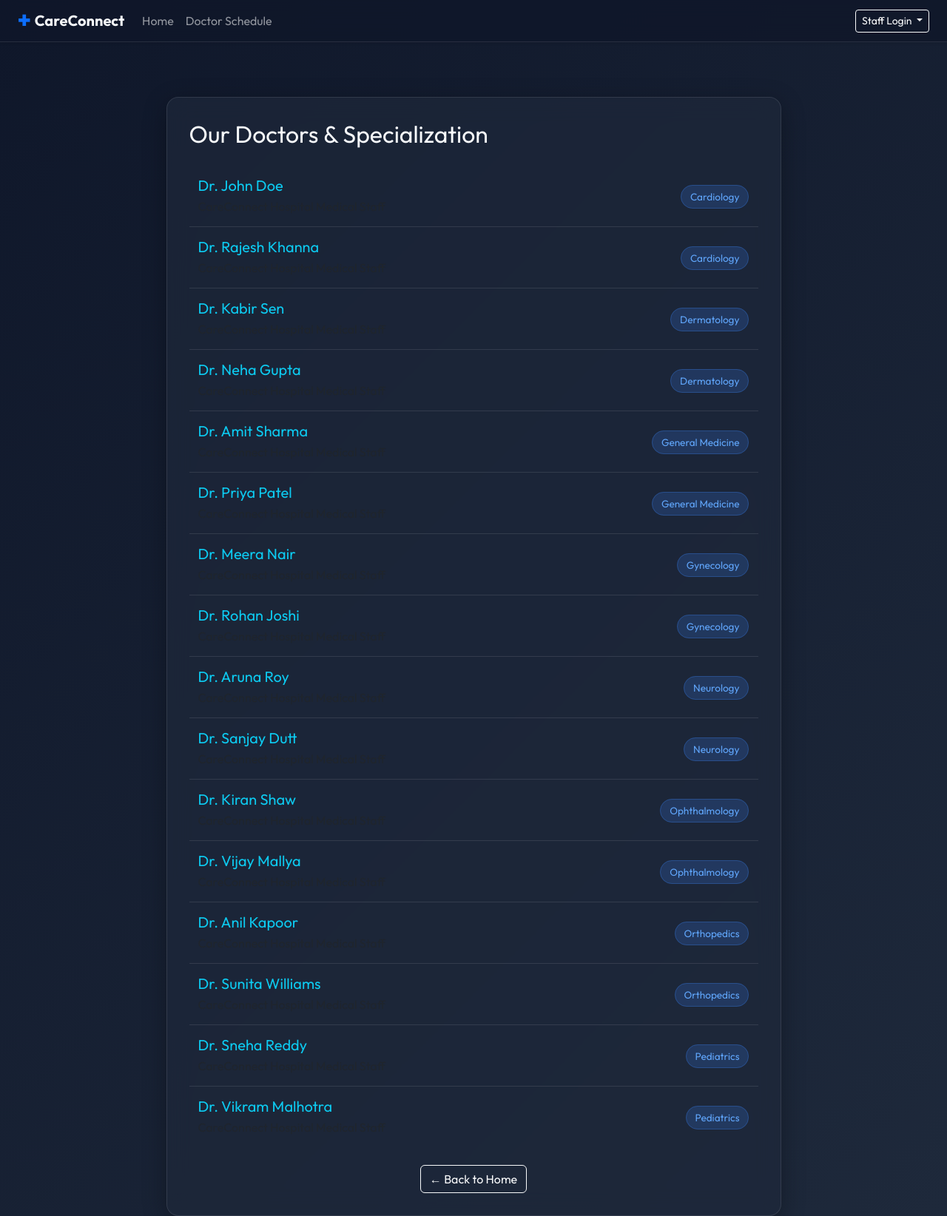
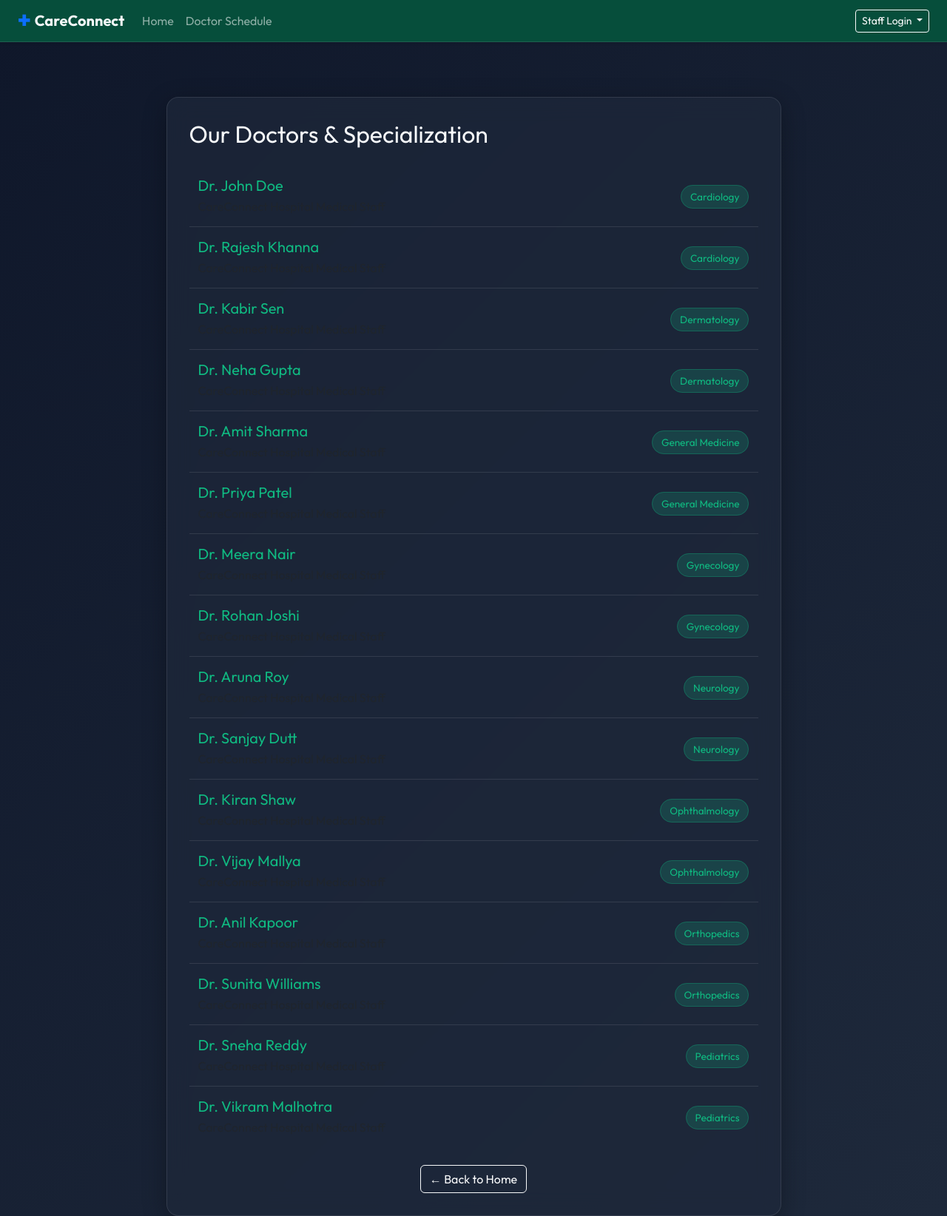
Before and after one commit to Shivamdadhich/CareConnect, a Flask app: page /schedule in a window 1280 px wide. Shown: the whole page at 74% size. Run offline with Flask 3, Linux system fonts and the light colour scheme; data comes from the database, SQL or seed files in the repository; some libraries are stand-ins or nearby versions.

Commit message:
Apply Option 1 (Emerald Mint) color theme style overrides globally across all pages and logins

```diff
--- a/templates/doctor_dashboard.html
+++ b/templates/doctor_dashboard.html
@@ -10,6 +10,7 @@
         .patient-card { background: #f8f9fa; border-radius: 8px; padding: 18px; }
         .section-title { font-weight: 700; margin-top: 20px; }
     </style>
+    {% include 'theme_style.html' %}
 </head>
 <body>
   {% include 'header.html' %}
--- a/templates/doctor_login.html
+++ b/templates/doctor_login.html
@@ -6,6 +6,7 @@
     <title>Doctor Login | CareConnect</title>
     <link href="https://cdn.jsdelivr.net/npm/bootstrap@5.3.0/dist/css/bootstrap.min.css" rel="stylesheet">
     <link rel="stylesheet" href="{{ url_for('static', filename='doctor_login.css') }}">
+    {% include 'theme_style.html' %}
 </head>
 <body class="bg-light">
     <div class="container mt-5">
--- a/templates/doctor_schedule.html
+++ b/templates/doctor_schedule.html
@@ -59,14 +59,15 @@
         }
 
         .badge-specialization {
-            background: rgba(59, 130, 246, 0.2);
-            color: #60a5fa;
-            border: 1px solid rgba(59, 130, 246, 0.3);
+            background: rgba(16, 185, 129, 0.2) !important;
+            color: #10b981 !important;
+            border: 1px solid rgba(16, 185, 129, 0.3) !important;
             padding: 6px 12px;
             border-radius: 20px;
             font-size: 0.85rem;
         }
     </style>
+    {% include 'theme_style.html' %}
 </head>
 <body>
 
--- a/templates/home.html
+++ b/templates/home.html
@@ -5,6 +5,7 @@
     <title>CareConnect | Home</title>
     <link rel="stylesheet" href="{{ url_for('static', filename='style.css') }}">
     <link href="https://cdn.jsdelivr.net/npm/bootstrap@5.3.0/dist/css/bootstrap.min.css" rel="stylesheet">
+    {% include 'theme_style.html' %}
 </head>
 <body class="bg-light">
 
--- a/templates/lab_dashboard.html
+++ b/templates/lab_dashboard.html
@@ -43,6 +43,7 @@
             margin-bottom: 10px;
         }
     </style>
+    {% include 'theme_style.html' %}
 </head>
 <body>
 
--- a/templates/lab_login.html
+++ b/templates/lab_login.html
@@ -6,6 +6,7 @@
     <title>Lab In-Charge Login | CareConnect</title>
     <link href="https://cdn.jsdelivr.net/npm/bootstrap@5.3.0/dist/css/bootstrap.min.css" rel="stylesheet">
     <link rel="stylesheet" href="{{ url_for('static', filename='lab_login.css') }}">
+    {% include 'theme_style.html' %}
 </head>
 <body class="bg-light">
     <div class="container mt-5">
--- a/templates/patient_reports.html
+++ b/templates/patient_reports.html
@@ -96,6 +96,7 @@
             vertical-align: middle;
         }
     </style>
+    {% include 'theme_style.html' %}
 </head>
 <body>
 
--- a/templates/receptionist_dashboard.html
+++ b/templates/receptionist_dashboard.html
@@ -6,6 +6,7 @@
   <title>Receptionist Dashboard | CareConnect</title>
   <link href="https://cdn.jsdelivr.net/npm/bootstrap@5.3.0/dist/css/bootstrap.min.css" rel="stylesheet">
   <link rel="stylesheet" href="{{ url_for('static', filename='receptionist_dashboard.css') }}">
+  {% include 'theme_style.html' %}
 </head>
 <body class="bg-light">
   {% include 'header.html' %}
--- a/templates/receptionist_login.html
+++ b/templates/receptionist_login.html
@@ -5,7 +5,7 @@
     <title>Receptionist Login | CareConnect</title>
     <link href="https://cdn.jsdelivr.net/npm/bootstrap@5.3.0/dist/css/bootstrap.min.css" rel="stylesheet">
     <link rel="stylesheet" href="{{ url_for('static', filename='receptionist_login.css') }}">
-
+    {% include 'theme_style.html' %}
 </head>
 <body class="bg-light">
     <div class="container mt-5">
--- /dev/null
+++ b/templates/theme_style.html
@@ -0,0 +1,76 @@
+<style>
+    /* Theme color overrides for Emerald Mint (#10b981) */
+    :root {
+        --bs-primary: #10b981 !important;
+        --bs-primary-rgb: 16, 185, 129 !important;
+        --bs-success: #10b981 !important;
+        --bs-success-rgb: 16, 185, 129 !important;
+        --bs-info: #34d399 !important;
+        --bs-info-rgb: 52, 211, 153 !important;
+    }
+
+    /* Navbar override to Deep Forest Green */
+    .bg-dark {
+        background-color: #064e3b !important;
+    }
+
+    /* Button overrides */
+    .btn-primary, .btn-secondary, .btn-success {
+        background-color: #10b981 !important;
+        border-color: #10b981 !important;
+        color: #ffffff !important;
+    }
+    .btn-primary:hover, .btn-primary:focus, .btn-primary:active,
+    .btn-secondary:hover, .btn-secondary:focus, .btn-secondary:active,
+    .btn-success:hover, .btn-success:focus, .btn-success:active {
+        background-color: #059669 !important;
+        border-color: #059669 !important;
+        color: #ffffff !important;
+    }
+
+    .btn-outline-primary, .btn-outline-secondary, .btn-outline-success {
+        color: #10b981 !important;
+        border-color: #10b981 !important;
+    }
+    .btn-outline-primary:hover, .btn-outline-primary:focus, .btn-outline-primary:active,
+    .btn-outline-secondary:hover, .btn-outline-secondary:focus, .btn-outline-secondary:active,
+    .btn-outline-success:hover, .btn-outline-success:focus, .btn-outline-success:active {
+        background-color: #10b981 !important;
+        border-color: #10b981 !important;
+        color: #ffffff !important;
+    }
+
+    /* Text & Border overrides */
+    .text-primary, .text-success, .text-info {
+        color: #10b981 !important;
+    }
+    .border-primary, .border-success {
+        border-color: #10b981 !important;
+    }
+
+    /* Input focus overrides */
+    .form-control:focus {
+        border-color: #34d399 !important;
+        box-shadow: 0 0 0 0.25rem rgba(16, 185, 129, 0.25) !important;
+    }
+
+    /* Backgrounds & Cards */
+    body.bg-light, .bg-light {
+        background-color: #f0fdf4 !important; /* Soft Mint Background */
+    }
+    .patient-card {
+        background: #ffffff !important;
+        border: 1px solid #d1fae5 !important;
+    }
+
+    /* Badges & Tables */
+    .badge.bg-primary, .badge.bg-success {
+        background-color: #10b981 !important;
+        color: #ffffff !important;
+    }
+    .badge.bg-warning {
+        background-color: #f0fdf4 !important;
+        color: #047857 !important;
+        border: 1px solid #a7f3d0 !important;
+    }
+</style>
```
